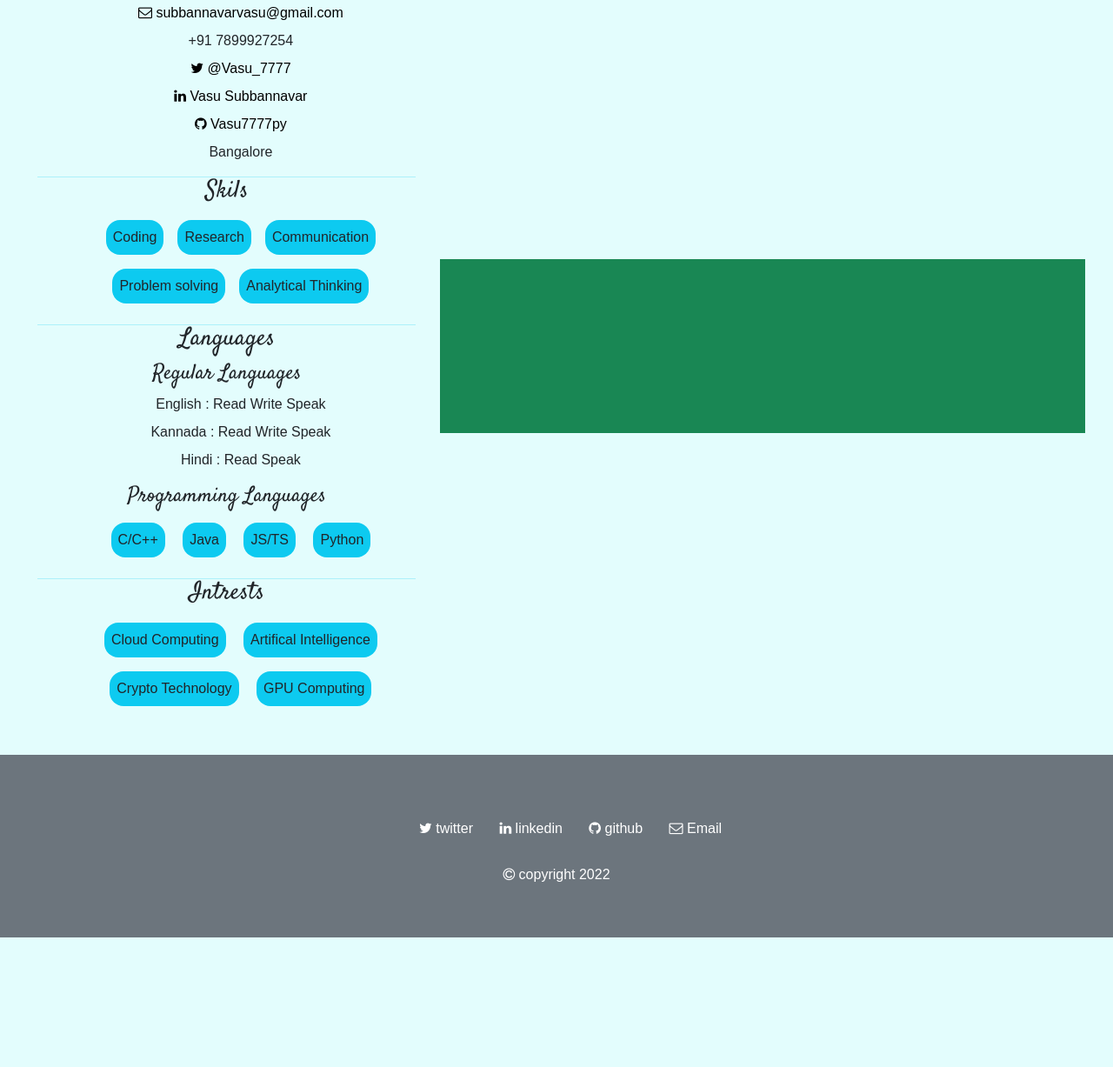
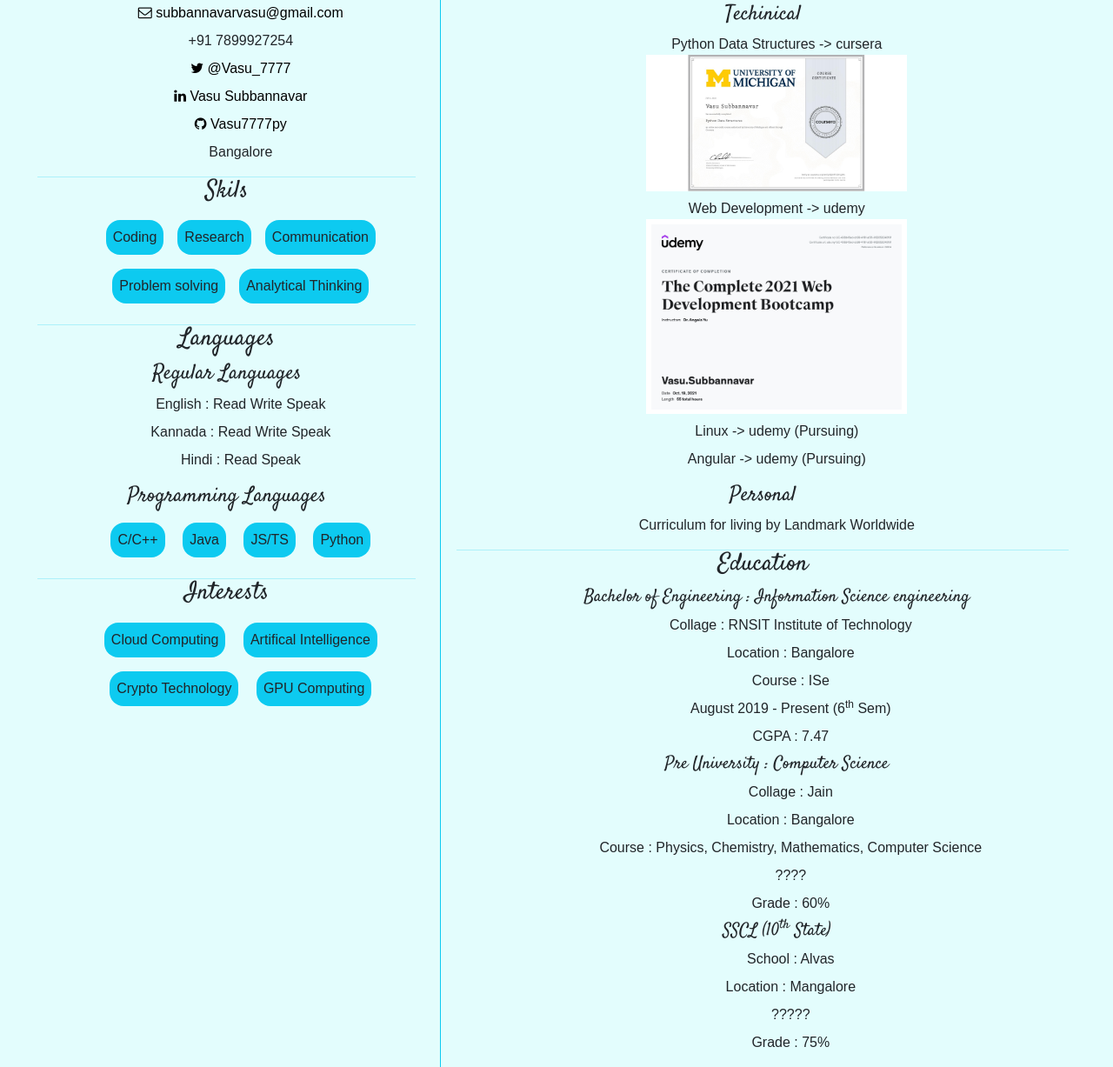
Before and after one commit to Vasu7777py/CV, a plain HTML site: page index.html in a window 1280 px wide. Shown: the part 962-2189 px from the top of the page at 87% size. Before the commit the page ends 2040 px from the top, so only its background shows below. Drawn offline with nearby package versions, Linux system fonts and the light colour scheme.

Commit message:
40% complete ig

```diff
--- a/css/style.css
+++ b/css/style.css
@@ -1,6 +1,6 @@
 
-* {
-  transition: all 300ms ease-in-out;
+a {
+  transition: all 200ms ease;
 }
 
 body {
@@ -28,7 +28,7 @@ ul li {
   padding: .5rem;
 }
 
-h1, h2, h3, h4 {
+h1, h3, h4, h5 {
   font-family: "Satisfy", cursive;
 }
 
@@ -47,7 +47,6 @@ h1, h2, h3, h4 {
 
 .detailes {
   display: flex;
-  align-items: center;
   justify-content: space-between;
   width: 95%;
   margin: auto;
@@ -81,7 +80,7 @@ h1, h2, h3, h4 {
   display: inline-block;
 }
 
-.intrests ul li{
+.interests ul li{
   display: inline-block;
 }
 
@@ -92,7 +91,11 @@ h1, h2, h3, h4 {
 
 .mainContent {
   width: 100%;
-  height: 200px;
+  border-left: 1px solid #0dcaf0;
+}
+
+.certifImage {
+  width: 300px;
 }
 
 .footter {
--- a/index.html
+++ b/index.html
@@ -71,8 +71,8 @@
         </ul>
       </div>
       <hr class="bg-info">
-      <div class="intrests">
-        <h3>Intrests</h3>
+      <div class="interests">
+        <h3>Interests</h3>
         <ul>
           <li class="bg-info liPading">Cloud Computing</li>
           <li class="bg-info liPading">Artifical Intelligence</li>
@@ -82,7 +82,71 @@
       </div>
     </div>
     <!-- <hr class="divider bg-info"> -->
-    <div class="mainContent bg-success"></div>
+    <div class="mainContent">
+      <div class="training">
+        <h3>Courses</h3>
+        <h4>Techinical</h4>
+        <ul>
+          <li>
+            Python Data Structures -> cursera <br>
+            <a target="_blank" href="https://www.coursera.org/account/accomplishments/certificate/B2HF7FZAU2HA">
+              <img class="certifImage" src="res/CERTIFICATE_LANDING_PAGE~B2HF7FZAU2HA.jpeg" alt=" Python Data Structures certificate">
+            </a>
+          </li>
+          <li>
+            Web Development -> udemy <br>
+            <a target="_blank" href="https://www.udemy.com/certificate/UC-438d45ed-dc99-4f6f-af35-96285204819f/">
+              <img class="certifImage" src="res/UC-438d45ed-dc99-4f6f-af35-96285204819f.jpg" alt="The Complete 2022 Web Development Bootcamp">
+            </a>
+          </li>
+          <li>
+            Linux -> udemy (Pursuing)
+          </li>
+          <li>
+            Angular -> udemy (Pursuing)
+          </li>
+        </ul>
+        <h4>Personal</h4>
+        <ul>
+          <li>Curriculum for living by Landmark Worldwide</li>
+        </ul>
+      </div>
+      <hr class="bg-info">
+      <div class="education">
+        <h3>Education</h3>
+        <ul>
+          <li>
+            <h5>Bachelor of Engineering : Information Science engineering</h5>
+            <ul>
+              <li>Collage : RNSIT Institute of Technology</li>
+              <li>Location : Bangalore</li>
+              <li>Course : ISe</li>
+              <li>August 2019 - Present (6<sup>th</sup> Sem)</li>
+              <li>CGPA : 7.47</li>
+            </ul>
+          </li>
+          <li>
+            <h5>Pre University : Computer Science</h5>
+            <ul>
+              <li>Collage : Jain</li>
+              <li>Location : Bangalore</li>
+              <li>Course : Physics, Chemistry, Mathematics, Computer Science</li>
+              <li>????</li>
+              <li>Grade : 60%</li>
+            </ul>
+          </li>
+          <li>
+            <h5>SSCL (10<sup>th</sup> State)</h5>
+            <ul>
+              <li>School : Alvas</li>
+              <li>Location : Mangalore</li>
+              <li>?????</li>
+              <li>Grade : 75%</li>
+            </ul>
+          </li>
+        </ul>
+      </div>
+    </div>
   </div>
 
   <div class="footter bg-secondary">
```
Also changed, not shown: res/UC-438d45ed-dc99-4f6f-af35-96285204819f.jpg (added), res/full-stack-developer.svg (deleted).
